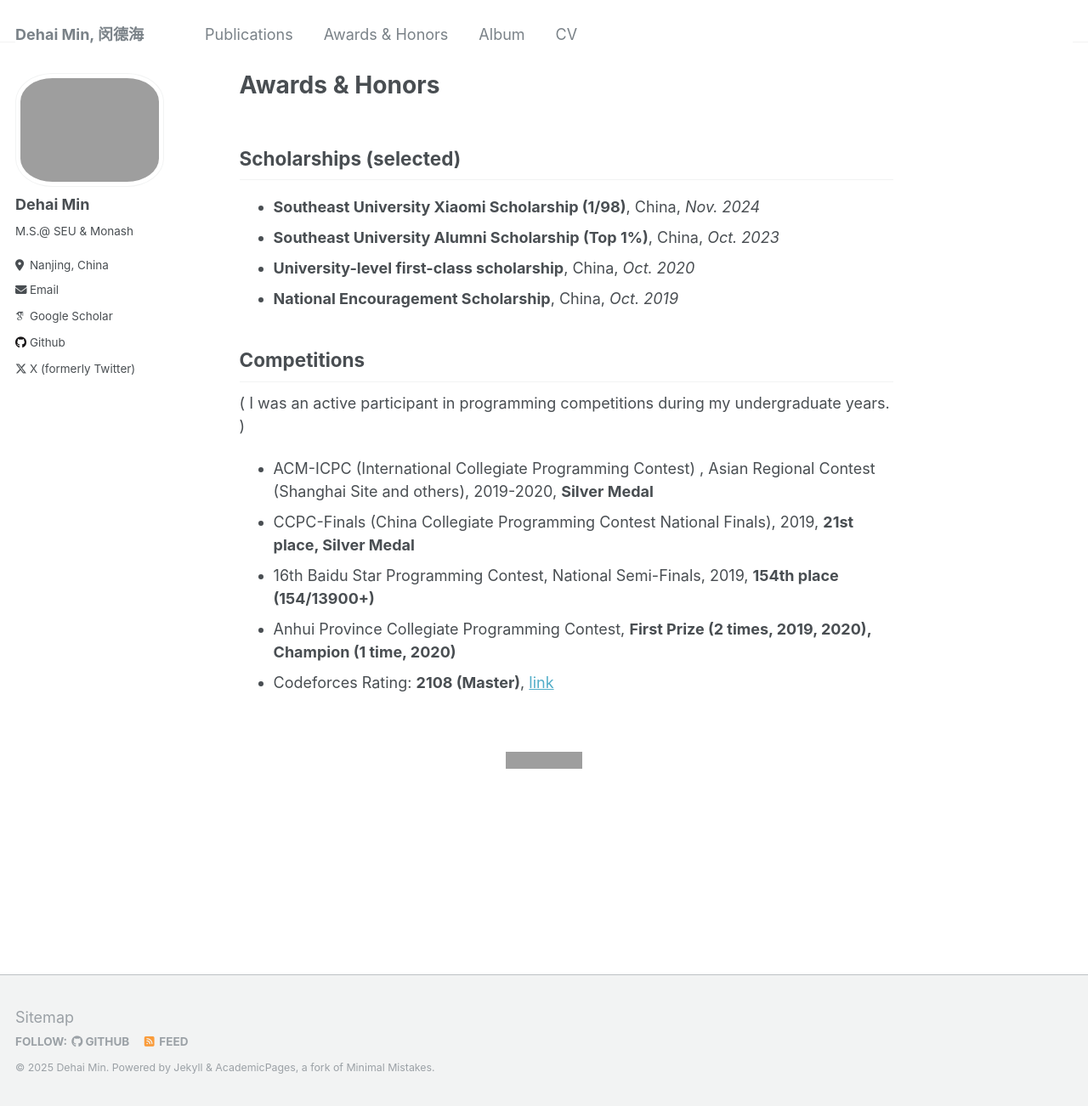
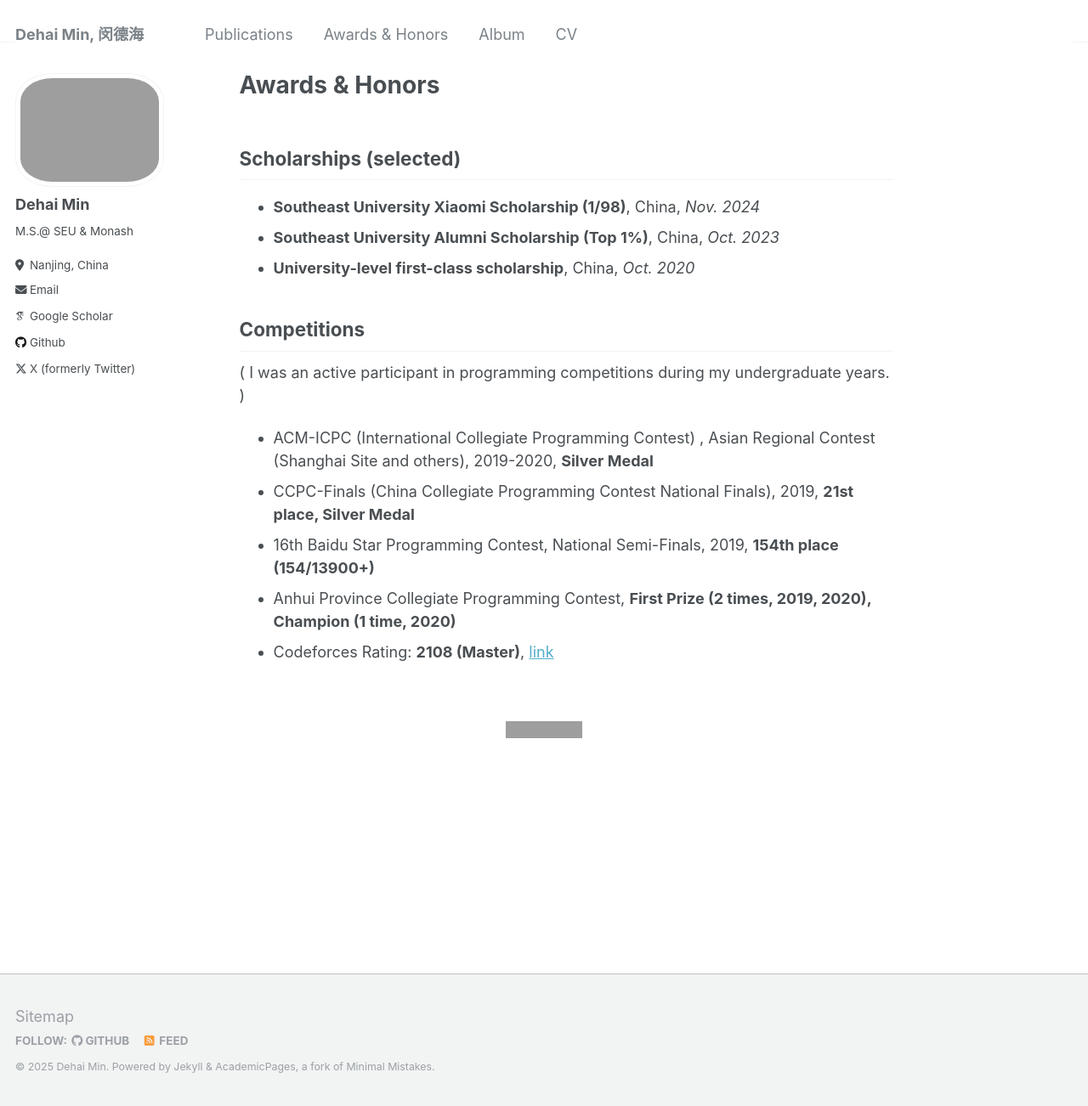
Before and after one commit to ZhishanQ/ZhishanQ.github.io, a Jekyll site: the page built from _pages/honors.md, in a window 1280 px wide and 1302 px high. Shown: the whole window at 85% size. Built offline with Jekyll 4.4.1, drawn with Linux system fonts in a browser that asks for light colours; some web fonts are replaced; grey boxes are pictures that could not be loaded.

Commit message:
Update honors.md

```diff
--- a/_pages/honors.md
+++ b/_pages/honors.md
@@ -9,7 +9,6 @@ author_profile: true
 * **Southeast University Xiaomi Scholarship (1/98)**, China, *Nov. 2024*
 * **Southeast University Alumni Scholarship (Top 1%)**, China, *Oct. 2023*
 * **University-level first-class scholarship**, China, *Oct. 2020*
-* **National Encouragement Scholarship**, China, *Oct. 2019*
 
 
 ## Competitions
```
